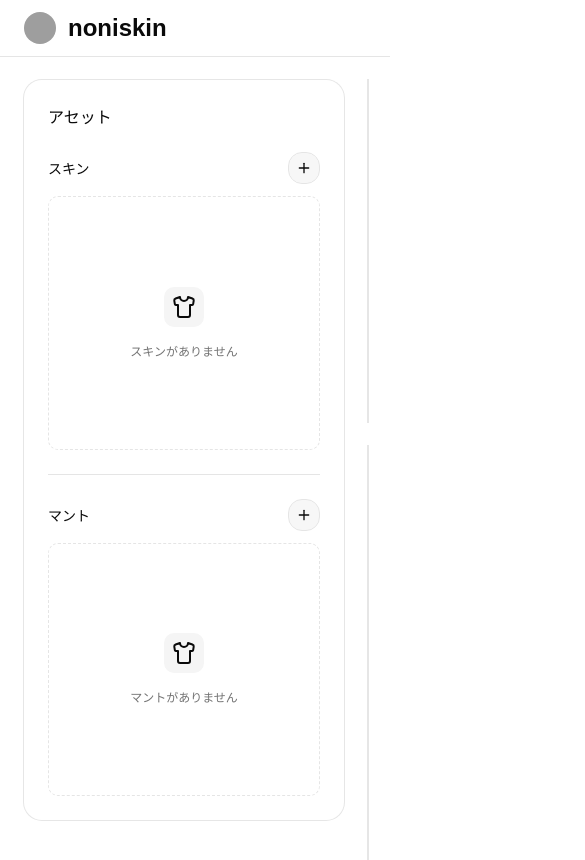
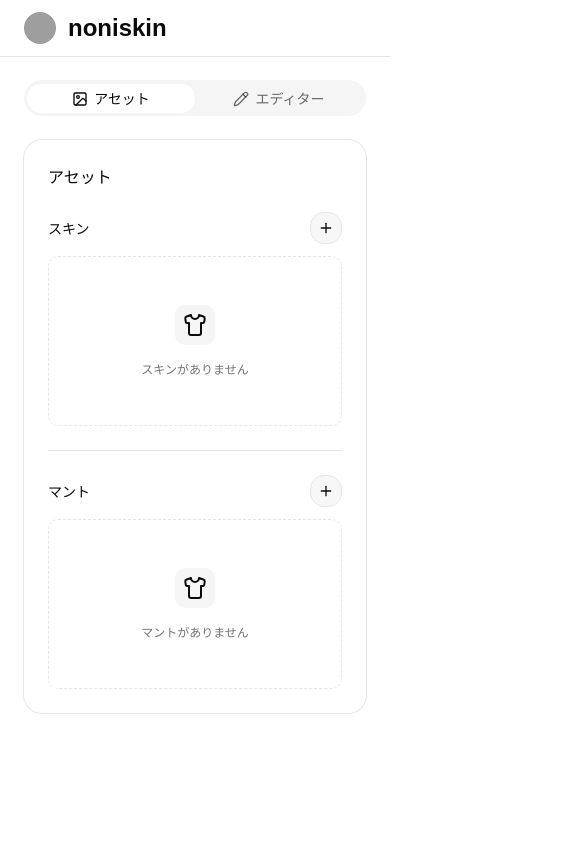
Before and after one commit to nonick-mc/noniskin, a Next.js app: page / in a window 390 px wide. Shown: the top 860 px of the page, 585 px wide, since content can reach past the window. Built offline with nearby package versions, Linux system fonts and the light colour scheme; grey boxes are pictures that could not be loaded; a web font is replaced by a local one.

Commit message:
feat: レスポンシブデザインに対応

```diff
--- a/src/app/page.tsx
+++ b/src/app/page.tsx
@@ -1,6 +1,7 @@
 'use client';
 
-import { BoxIcon, FolderArchiveIcon } from 'lucide-react';
+import { BoxIcon, FolderArchiveIcon, ImageIcon, PencilIcon } from 'lucide-react';
+import { useMediaQuery } from 'usehooks-ts';
 import { AssetSection } from '@/components/asset-section';
 import { EntrySection } from '@/components/entry-section';
 import { Navbar } from '@/components/navbar';
@@ -9,16 +10,52 @@ import { Card, CardContent, CardHeader, CardTitle } from '@/components/ui/card';
 import { Field, FieldContent } from '@/components/ui/field';
 import { Input } from '@/components/ui/input';
 import { Label } from '@/components/ui/label';
+import { Tabs, TabsContent, TabsList, TabsTrigger } from '@/components/ui/tabs';
 import { buildSkinPack, slugify, triggerBlobDownload } from '@/lib/skin-pack';
 import { SkinPackProvider, useSkinPackContext } from './context';
 
 export default function Page() {
+  const isDesktop = useMediaQuery('(min-width: 1024px)', {
+    defaultValue: false,
+    initializeWithValue: false,
+  });
+
   return (
     <SkinPackProvider>
       <Navbar />
-      <div className='mx-auto flex w-full max-w-350 gap-6 p-6'>
+      <div className='mx-auto flex w-full max-w-350 flex-col gap-6 p-6 lg:flex-row'>
+        {isDesktop ? (
+          <>
             <AssetSection />
+            <EditorContent />
+          </>
+        ) : (
+          <Tabs defaultValue='asset' className='w-full gap-6'>
+            <TabsList className='w-full'>
+              <TabsTrigger value='asset'>
+                <ImageIcon className='mt-0.5' />
+                アセット
+              </TabsTrigger>
+              <TabsTrigger value='editor'>
+                <PencilIcon className='mt-0.5' />
+                エディター
+              </TabsTrigger>
+            </TabsList>
+            <TabsContent value='asset'>
+              <AssetSection />
+            </TabsContent>
+            <TabsContent value='editor'>
+              <EditorContent />
+            </TabsContent>
+          </Tabs>
+        )}
+      </div>
+    </SkinPackProvider>
+  );
+}
 
+function EditorContent() {
+  return (
     <div className='flex min-w-0 flex-1 flex-col gap-6'>
       <PackInfoCard />
 
@@ -26,8 +63,6 @@ export default function Page() {
 
       <DownloadButton />
     </div>
-      </div>
-    </SkinPackProvider>
   );
 }
 
@@ -73,9 +108,9 @@ function DownloadButton() {
   const canDownload = entries.length > 0;
 
   return (
-    <div className='flex gap-2'>
+    <div className='flex flex-col md:flex-row gap-2'>
       <Button
-        className='flex-1'
+        className='md:flex-1'
         size='lg'
         disabled={!canDownload}
         onClick={() => handleDownload('zip')}
@@ -84,7 +119,7 @@ function DownloadButton() {
         Zipファイルでダウンロード
       </Button>
       <Button
-        className='flex-1'
+        className='md:flex-1'
         variant='outline'
         size='lg'
         disabled={!canDownload}
--- a/src/components/asset-section/cape.tsx
+++ b/src/components/asset-section/cape.tsx
@@ -98,7 +98,7 @@ export function CapeGroup() {
             </EmptyHeader>
           </Empty>
         ) : (
-          <div className='grid grid-cols-3 gap-2'>
+          <div className='grid grid-cols-4 gap-2 sm:grid-cols-5 lg:grid-cols-3'>
             {capes.map((cape) => (
               <CapeThumbnail
                 key={cape.id}
--- a/src/components/asset-section/index.tsx
+++ b/src/components/asset-section/index.tsx
@@ -1,4 +1,3 @@
-import { FolderSearchIcon } from 'lucide-react';
 import { Card, CardContent, CardHeader, CardTitle } from '@/components/ui/card';
 import { Separator } from '@/components/ui/separator';
 import { CapeGroup } from './cape';
@@ -6,7 +5,7 @@ import { SkinGroup } from './skin';
 
 export function AssetSection() {
   return (
-    <Card className='sticky top-20 h-[calc(100dvh-6.5rem)] w-80 shrink-0 '>
+    <Card className='w-full lg:sticky lg:top-20 lg:h-[calc(100dvh-6.5rem)] lg:w-80 lg:shrink-0'>
       <CardHeader>
         <CardTitle>アセット</CardTitle>
       </CardHeader>
--- a/src/components/asset-section/skin.tsx
+++ b/src/components/asset-section/skin.tsx
@@ -125,7 +125,7 @@ export function SkinGroup() {
             </EmptyHeader>
           </Empty>
         ) : (
-          <div className='grid grid-cols-2 gap-2'>
+          <div className='grid grid-cols-3 gap-2 sm:grid-cols-4 lg:grid-cols-2'>
             {skins.map((skin) => (
               <SkinThumbnail
                 key={skin.id}
--- a/src/components/cape-preview.tsx
+++ b/src/components/cape-preview.tsx
@@ -32,7 +32,7 @@ export function CapePreview({ file }: { file: File }) {
       ref={canvasRef}
       width={CapePreviewCrop.sWidth}
       height={CapePreviewCrop.sHeight}
-      className='size-full [image-rendering:pixelated]'
+      className='size-full object-contain [image-rendering:pixelated]'
     />
   );
 }
--- a/src/components/entry-section/cape-select.tsx
+++ b/src/components/entry-section/cape-select.tsx
@@ -19,18 +19,18 @@ export function CapeSelect({ control, index, capes }: CapeSelectProps) {
   return (
     <ControlledFieldProvider control={control} name={`entries.${index}.capeId`}>
       <ControlledSelect disabled={capes.length === 0}>
-        <ControlledSelectTrigger className='h-full! w-full items-stretch p-1.5 px-3 [&>svg]:self-center'>
+        <ControlledSelectTrigger className='aspect-square h-auto! w-full items-stretch p-1.5 px-3 [&>svg]:self-center'>
           <SelectValue>
             {(value: string | null) => {
               const cape = capes.find((c) => c.id === value);
               return (
-                <span className='relative rounded-md size-full p-6'>
+                <span className='relative rounded-md size-full md:p-6'>
                   {cape ? (
                     <CapePreview file={cape.file} />
                   ) : (
                     <div className='absolute inset-0 flex flex-col items-center justify-center gap-2'>
                       <BanIcon className='size-4 text-muted-foreground' />
-                      <p>マントなし</p>
+                      <p className='max-lg:hidden'>マントなし</p>
                     </div>
                   )}
                 </span>
--- a/src/components/entry-section/skin-select.tsx
+++ b/src/components/entry-section/skin-select.tsx
@@ -18,12 +18,12 @@ export function SkinSelect({ control, index, skins }: SkinSelectProps) {
   return (
     <ControlledFieldProvider control={control} name={`entries.${index}.skinId`}>
       <ControlledSelect disabled={skins.length === 0}>
-        <ControlledSelectTrigger className='h-full! w-full items-stretch p-1.5 px-3 [&>svg]:self-center'>
+        <ControlledSelectTrigger className='aspect-square h-auto! w-full items-stretch p-1.5 px-3 [&>svg]:self-center'>
           <SelectValue>
             {(value: string | null) => {
               const skin = skins.find((s) => s.id === value);
               return (
-                <span className='relative size-full'>
+                <span className='relative size-full overflow-hidden rounded-md'>
                   {skin && (
                     <SkinPreviewImage
                       file={skin.file}
@@ -44,7 +44,7 @@ export function SkinSelect({ control, index, skins }: SkinSelectProps) {
                 value={skin.id}
                 className='flex-col items-stretch p-0.5 pr-0.5'
               >
-                <span className='relative aspect-1/2 w-full'>
+                <span className='relative aspect-1/2 w-full overflow-hidden rounded-md'>
                   <SkinPreviewImage
                     file={skin.file}
                     bodyType={skin.bodyType}
--- a/src/components/skin-preview-3d.tsx
+++ b/src/components/skin-preview-3d.tsx
@@ -46,7 +46,7 @@ export function SkinPreview3d({ file, bodyType, capeFile, className }: SkinPrevi
           capeUrl={capeUrl ?? undefined}
           options={{
             model: bodyType === 'slim' ? 'slim' : 'default',
-            zoom: 0.8,
+            zoom: 0.9,
             animation: new WalkingAnimation(),
           }}
           onReady={({ viewer }) => {
--- a/src/components/skin-preview-image.tsx
+++ b/src/components/skin-preview-image.tsx
@@ -29,7 +29,11 @@ export function SkinPreviewImage({ file, bodyType, capeFile, className }: SkinPr
     <div className={className}>
       {imageUrl ? (
         // biome-ignore lint/performance/noImgElement: ReactSkinview3dのcanvasから書き出したPNGのため
-        <img src={imageUrl} alt='' className='size-full object-cover [image-rendering:pixelated]' />
+        <img
+          src={imageUrl}
+          alt=''
+          className='size-full object-contain [image-rendering:pixelated]'
+        />
       ) : (
         skinUrl && (
           <ReactSkinview3d
--- /dev/null
+++ b/src/components/ui/tabs.tsx
@@ -0,0 +1,75 @@
+'use client';
+
+import { Tabs as TabsPrimitive } from '@base-ui/react/tabs';
+import { cva, type VariantProps } from 'class-variance-authority';
+
+import { cn } from '@/lib/utils';
+
+function Tabs({ className, orientation = 'horizontal', ...props }: TabsPrimitive.Root.Props) {
+  return (
+    <TabsPrimitive.Root
+      data-slot='tabs'
+      data-orientation={orientation}
+      className={cn('group/tabs flex gap-2 data-horizontal:flex-col', className)}
+      {...props}
+    />
+  );
+}
+
+const tabsListVariants = cva(
+  'group/tabs-list inline-flex w-fit items-center justify-center rounded-4xl p-[3px] text-muted-foreground group-data-horizontal/tabs:h-9 group-data-vertical/tabs:h-fit group-data-vertical/tabs:flex-col group-data-vertical/tabs:rounded-2xl data-[variant=line]:rounded-none',
+  {
+    variants: {
+      variant: {
+        default: 'bg-muted',
+        line: 'gap-1 bg-transparent',
+      },
+    },
+    defaultVariants: {
+      variant: 'default',
+    },
+  },
+);
+
+function TabsList({
+  className,
+  variant = 'default',
+  ...props
+}: TabsPrimitive.List.Props & VariantProps<typeof tabsListVariants>) {
+  return (
+    <TabsPrimitive.List
+      data-slot='tabs-list'
+      data-variant={variant}
+      className={cn(tabsListVariants({ variant }), className)}
+      {...props}
+    />
+  );
+}
+
+function TabsTrigger({ className, ...props }: TabsPrimitive.Tab.Props) {
+  return (
+    <TabsPrimitive.Tab
+      data-slot='tabs-trigger'
+      className={cn(
+        "relative inline-flex h-[calc(100%-1px)] flex-1 items-center justify-center gap-1.5 rounded-xl border border-transparent px-2 py-1 text-sm font-medium whitespace-nowrap text-foreground/60 transition-all group-data-vertical/tabs:w-full group-data-vertical/tabs:justify-start group-data-vertical/tabs:px-2.5 group-data-vertical/tabs:py-1.5 hover:text-foreground focus-visible:border-ring focus-visible:ring-[3px] focus-visible:ring-ring/50 focus-visible:outline-1 focus-visible:outline-ring disabled:pointer-events-none disabled:opacity-50 has-data-[icon=inline-end]:pr-1.5 has-data-[icon=inline-start]:pl-1.5 aria-disabled:pointer-events-none aria-disabled:opacity-50 dark:text-muted-foreground dark:hover:text-foreground [&_svg]:pointer-events-none [&_svg]:shrink-0 [&_svg:not([class*='size-'])]:size-4",
+        'group-data-[variant=line]/tabs-list:bg-transparent group-data-[variant=line]/tabs-list:data-active:bg-transparent dark:group-data-[variant=line]/tabs-list:data-active:border-transparent dark:group-data-[variant=line]/tabs-list:data-active:bg-transparent',
+        'data-active:bg-background data-active:text-foreground dark:data-active:border-input dark:data-active:bg-input/30 dark:data-active:text-foreground',
+        'after:absolute after:bg-foreground after:opacity-0 after:transition-opacity group-data-horizontal/tabs:after:inset-x-0 group-data-horizontal/tabs:after:bottom-[-5px] group-data-horizontal/tabs:after:h-0.5 group-data-vertical/tabs:after:inset-y-0 group-data-vertical/tabs:after:-right-1 group-data-vertical/tabs:after:w-0.5 group-data-[variant=line]/tabs-list:data-active:after:opacity-100',
+        className,
+      )}
+      {...props}
+    />
+  );
+}
+
+function TabsContent({ className, ...props }: TabsPrimitive.Panel.Props) {
+  return (
+    <TabsPrimitive.Panel
+      data-slot='tabs-content'
+      className={cn('flex-1 text-sm outline-none', className)}
+      {...props}
+    />
+  );
+}
+
+export { Tabs, TabsContent, TabsList, TabsTrigger, tabsListVariants };
```
Also changed, not shown: src/components/entry-section/entry-card.tsx (+16 -13 lines). Lines whose indentation alone changed are shown as unchanged.
